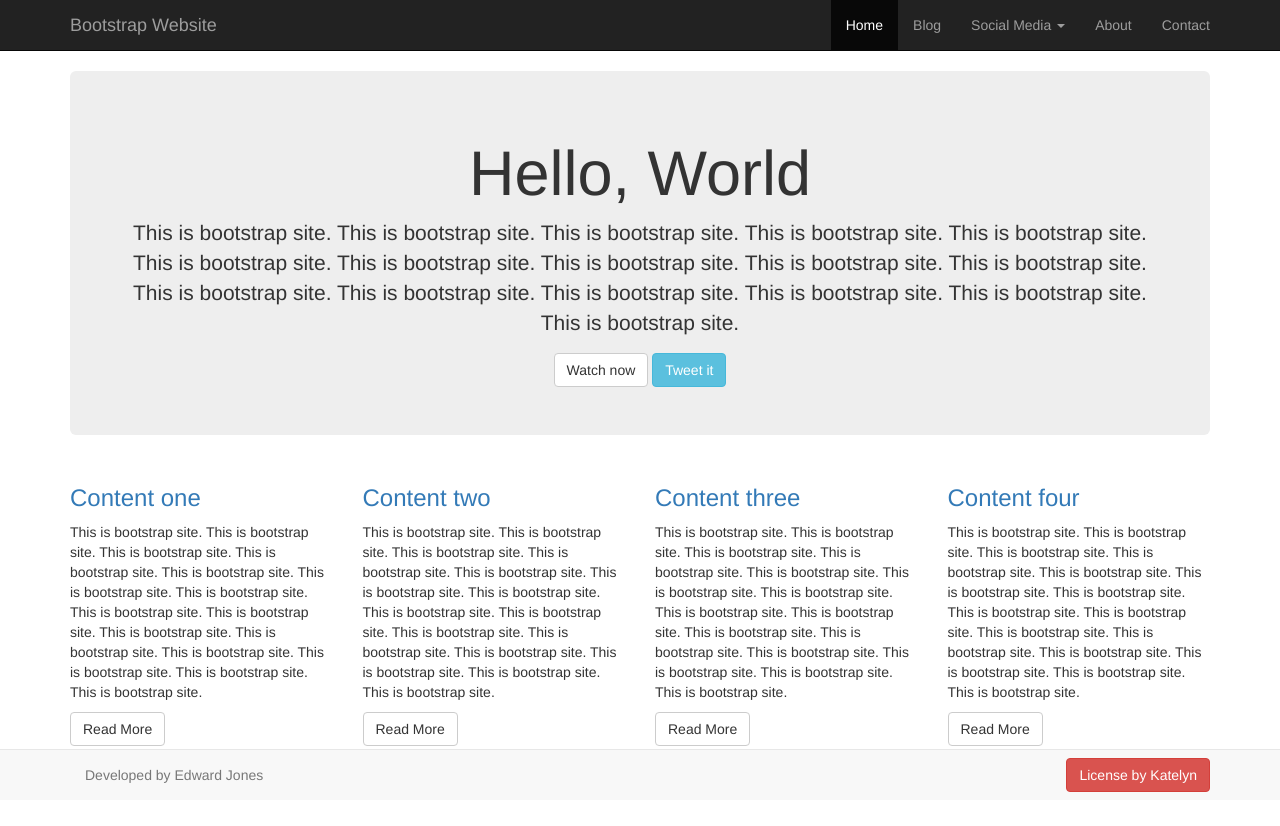
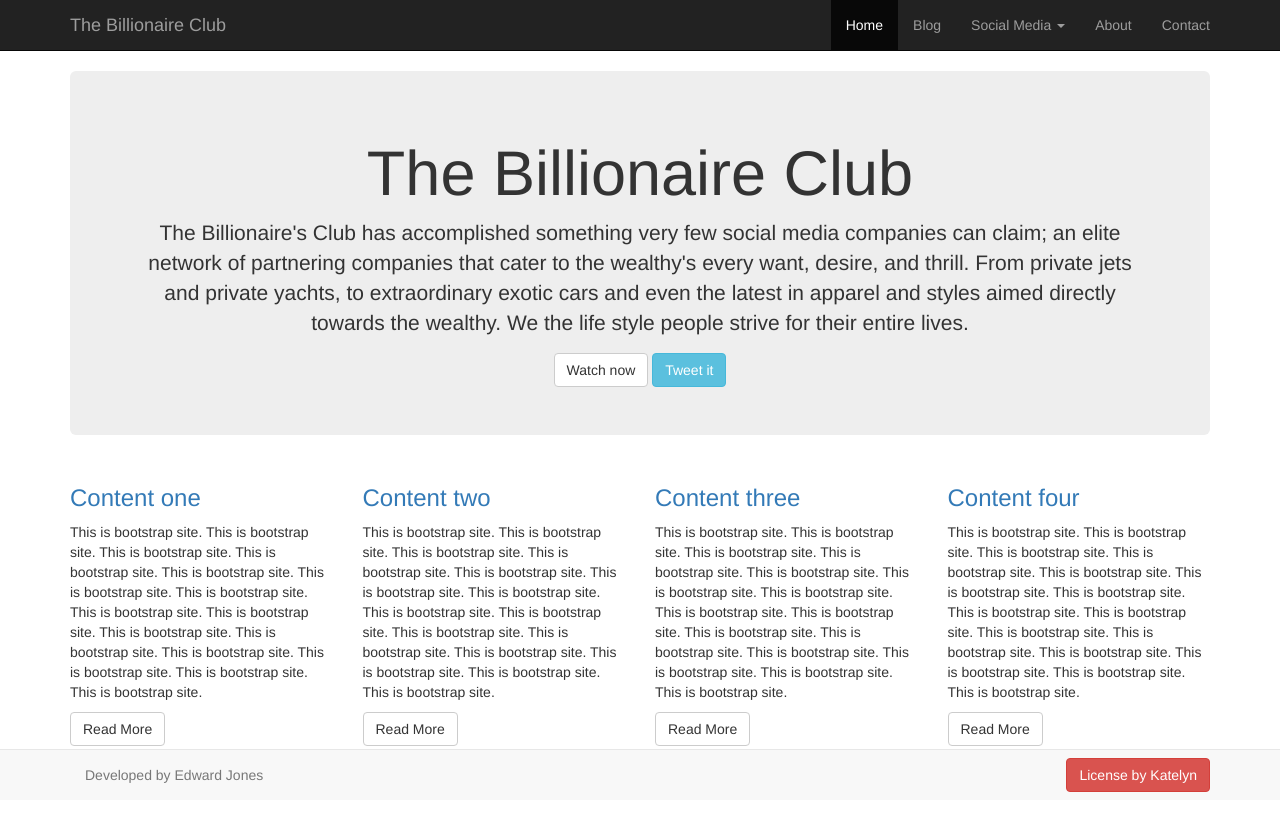
Before and after one commit to bostonhuman/bootstrap-simple, a plain HTML site: page index.html in a window 1280 px wide. Drawn offline with Linux system fonts and the light colour scheme.

Commit message:
docs: changes to documentation
I have made some changes on index.html. #4, I added The Billionaire Club. #13, I added The Billionaire Club. #50, I changed to The Billionaire Club. #51, I changed the whole content.

Rewrite: #4, #13, #50, #51

```diff
--- a/index.html
+++ b/index.html
@@ -1,7 +1,7 @@
 <!DOCTYPE html>
 <html lang="en">
 	<head>
-		<title>Bootstrap Website</title>
+		<title>The Billionaire Club</title>
 		<!--css file and bootstrap-->
 		<link href="css/bootstrap.min.css" rel="stylesheet"/>
 		<link href="css/style.css" rel="stylesheet"/>
@@ -10,7 +10,7 @@
 	<body>
 		<div class="navbar navbar-inverse navbar-static-top">
 			<div class="container">
-				<a href="#" class="navbar-brand">Bootstrap Website</a>
+				<a href="#" class="navbar-brand">The Billionaire Club</a>
 
 				<!--Create button for navigation bar for mobile view-->
 				<button class="navbar-toggle" data-toggle="collapse" data-target=".navHeaderCollapse">
@@ -47,8 +47,8 @@
 		<!---Create latest news box-->
 		<div class="container">
 			<div class="jumbotron">
-				<center><h1>Hello, World</h1>
-				<p>This is bootstrap site. This is bootstrap site. This is bootstrap site. This is bootstrap site. This is bootstrap site. This is bootstrap site. This is bootstrap site. This is bootstrap site. This is bootstrap site. This is bootstrap site. This is bootstrap site. This is bootstrap site. This is bootstrap site. This is bootstrap site. This is bootstrap site. This is bootstrap site.</p>
+				<center><h1>The Billionaire Club</h1>
+				<p>The Billionaire's Club has accomplished something very few social media companies can claim; an elite network of partnering companies that cater to the wealthy's every want, desire, and thrill. From private jets and private yachts, to extraordinary exotic cars and even the latest in apparel and styles aimed directly towards the wealthy. We the life style people strive for their entire lives.</p>
 				<a class="btn btn-default">Watch now</a>
 				<a class="btn btn-info">Tweet it</a></center>
 			</div>
```
